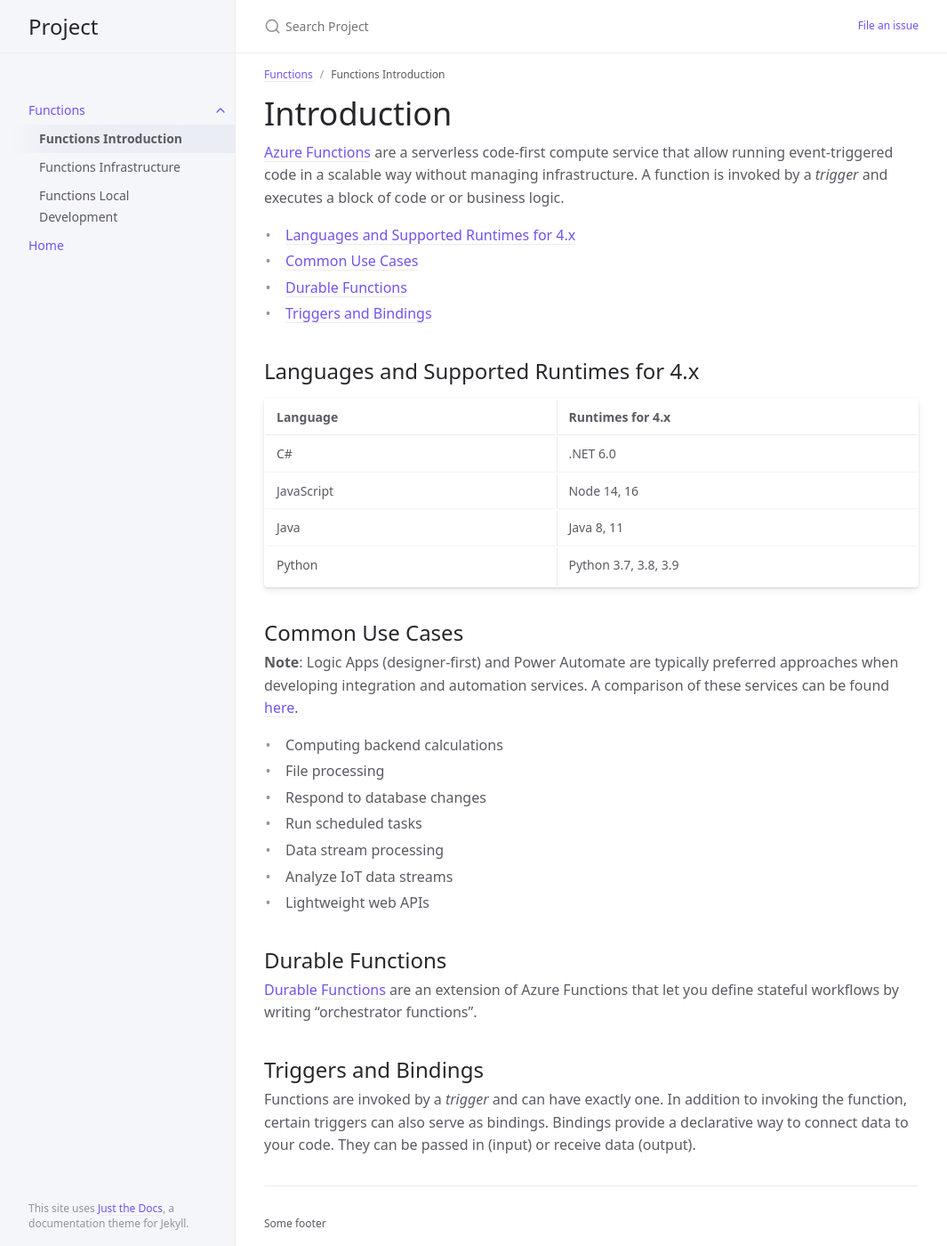
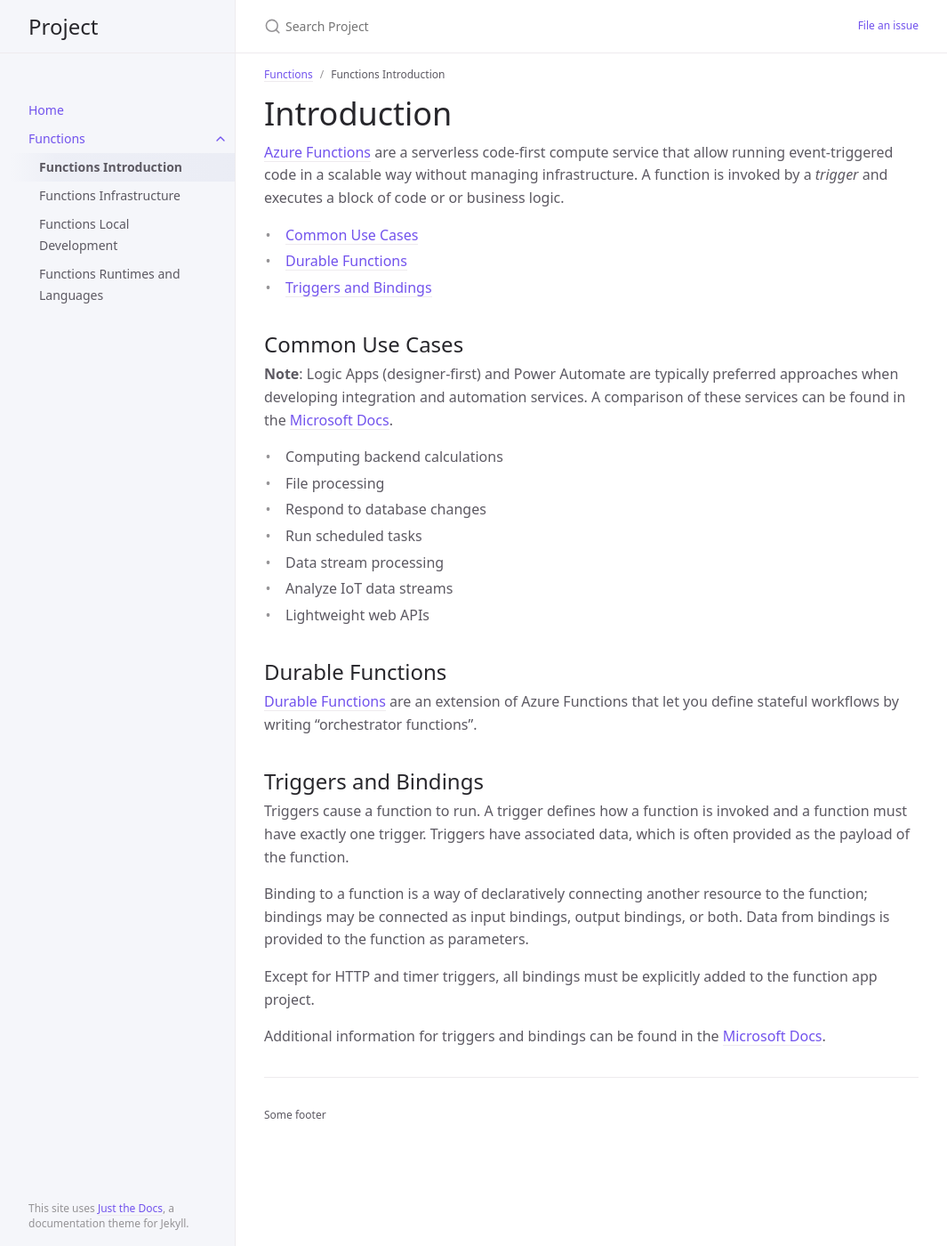
Before and after one commit to bwagner77/docs-test, a Jekyll site: the page built from function/introduction.md, in a window 1280 px wide and 1400 px high. Shown: the whole window at 89% size, without its empty margins (107-1172 px from the left). Built offline with Jekyll 4.4.1, drawn with Linux system fonts in a browser that asks for light colours.

Commit message:
Content updated.

```diff
--- a/function/introduction.md
+++ b/function/introduction.md
@@ -17,21 +17,12 @@ or business logic.
 - TOC
 {:toc}
 
-## Languages and Supported Runtimes for 4.x
-
-| Language      | Runtimes for 4.x      |
-| :------------ | :-------------------- |
-| C#            | .NET 6.0              |
-| JavaScript    | Node 14, 16           |
-| Java          | Java 8, 11            |
-| Python        | Python 3.7, 3.8, 3.9  |
-
 ## Common Use Cases
 
 **Note**: Logic Apps (designer-first) and Power Automate are typically
 preferred approaches when developing integration and automation services.
-A comparison of these services can be found
-[here](https://docs.microsoft.com/en-us/azure/azure-functions/functions-compare-logic-apps-ms-flow-webjobs?toc=%2Fazure%2Fazure-functions%2Fdurable%2Ftoc.json).
+A comparison of these services can be found in the
+[Microsoft Docs](https://docs.microsoft.com/en-us/azure/azure-functions/functions-compare-logic-apps-ms-flow-webjobs?toc=%2Fazure%2Fazure-functions%2Fdurable%2Ftoc.json).
 
 - Computing backend calculations
 - File processing
@@ -49,7 +40,16 @@ writing "orchestrator functions".
 
 ## Triggers and Bindings
 
-Functions are invoked by a *trigger* and can have exactly one. In addition
-to invoking the function, certain triggers can also serve as bindings. Bindings
-provide a declarative way to connect data to your code. They can be passed
-in (input) or receive data (output).
+Triggers cause a function to run. A trigger defines how a function is invoked
+and a function must have exactly one trigger. Triggers have associated data,
+which is often provided as the payload of the function.
+
+Binding to a function is a way of declaratively connecting another resource
+to the function; bindings may be connected as input bindings, output bindings,
+or both. Data from bindings is provided to the function as parameters.
+
+Except for HTTP and timer triggers, all bindings must be explicitly added to the
+function app project.
+
+Additional information for triggers and bindings can be found in the
+[Microsoft Docs](https://docs.microsoft.com/en-us/azure/azure-functions/functions-triggers-bindings?tabs=csharp).
```
Also changed, not shown: function/index.md (+1 -1 lines), function/infrastructure.md (+2 -2 lines), function/local-development.md (+6 -5 lines), function/runtimes-languages.md (added, +76 -0 lines).
